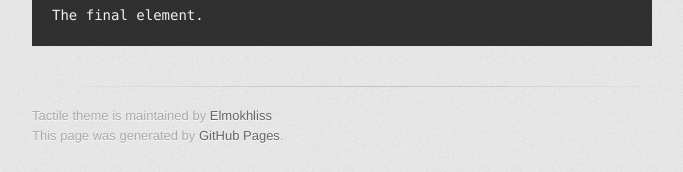
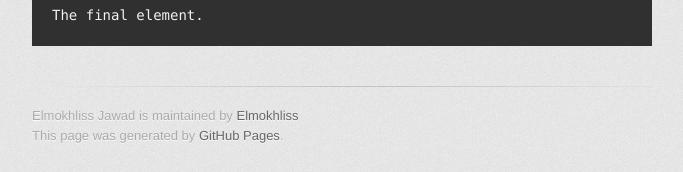
Before and after one commit to Elmokhliss/blueocean.github.io, a Jekyll site: the page built from index.md, in a window 1280 px wide and 900 px high, scrolled down 2697 px. Shown: the part 725-897 px from the top of the window, without its empty margins (298-981 px from the left). Built offline with Jekyll 4.4.1, drawn with Linux system fonts in a browser that asks for light colours; some web fonts are replaced; some of the changed text lies outside the part shown.

Commit message:
first_change

```diff
--- a/_config.yml
+++ b/_config.yml
@@ -1,4 +1,4 @@
-title: Tactile theme
+title: Elmokhliss Jawad
 description: Tactile is a theme for GitHub Pages.
 show_downloads: true
 google_analytics:
--- a/home.html
+++ /dev/null
@@ -1 +0,0 @@
-home
```
